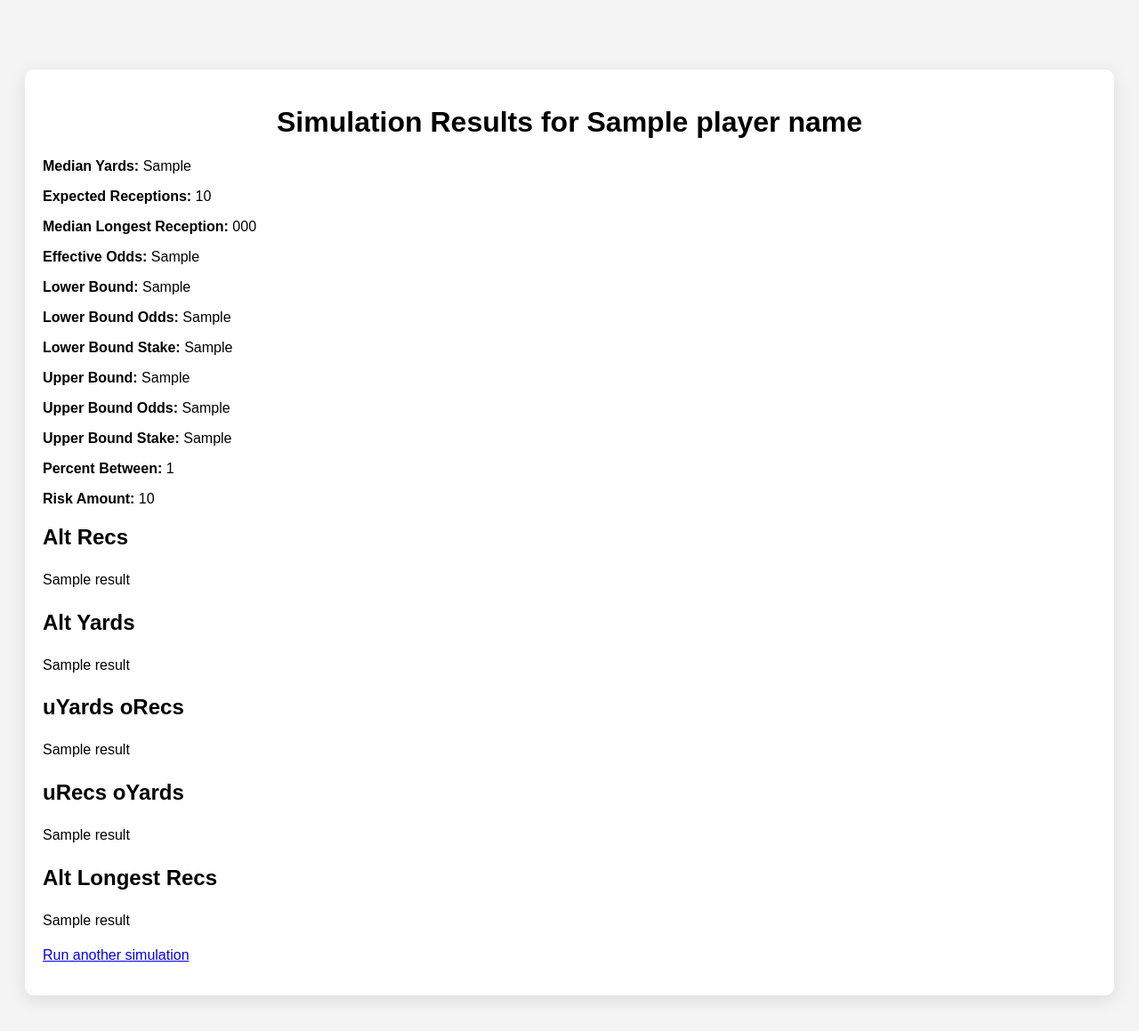
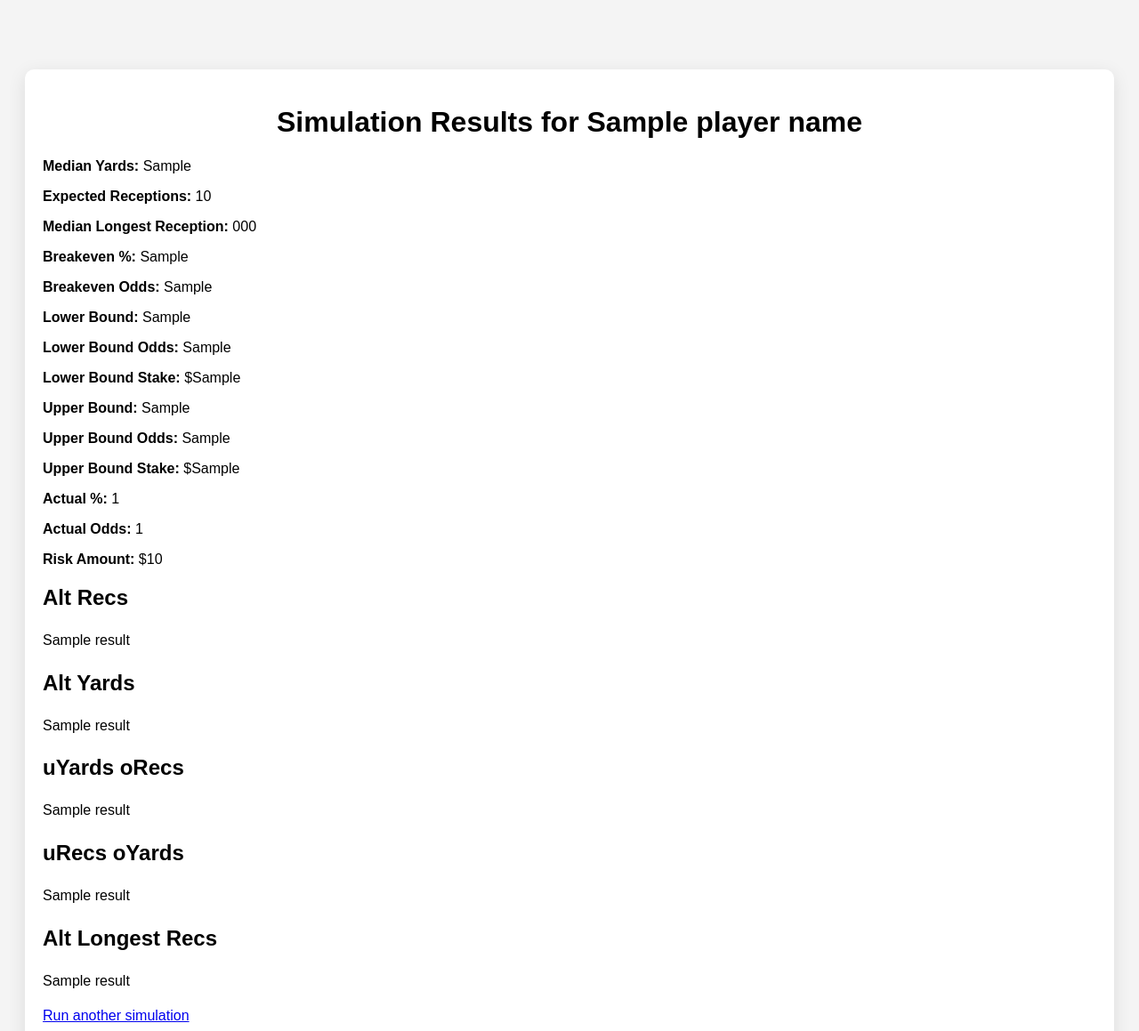
Before and after one commit to nicholasjbooth/nflreceivingsim, a Flask app: template templates/results.html in a window 1280 px wide. Shown: the top 1159 px of the page at 89% size. Before the commit the page ends 1130 px from the top, so only its background shows below. Run offline with Flask 3, Linux system fonts and the light colour scheme; the template is opened without the code that fills it: most values are stand-ins (such as "Sample title", 1, 10 or a date in 2020).

Commit message:
made sure all relevant variables are going through to results html

```diff
--- a/app.py
+++ b/app.py
@@ -26,7 +26,7 @@ regression_amount = 3.05
 regression_games = window / 5
 
 receptions_thresholds = [2, 3, 4, 5, 6, 7, 8, 9]
-yards_thresholds = [25, 40, 50, 60, 70, 80, 90, 100, 110, 125, 150]
+yards_thresholds = [25, 40, 50, 60, 70, 80, 90, 100, 110, 125, 150, 200]
 longest_reception_thresholds = [10, 20, 30, 40, 50]
 
 
@@ -86,15 +86,25 @@ def simulate():
         current_yards = int(request.form.get('current_yards') or 0)
         current_receptions = int(request.form.get('current_receptions') or 0)
         time_remaining = int(request.form.get('time_remaining') or 60)
-        lower_bound = float(request.form.get('lower_bound') or 22)
-        upper_bound = float(request.form.get('upper_bound') or 78)
-        lower_bound_odds = int(request.form.get('lower_bound_odds') or -110)
-        upper_bound_odds = int(request.form.get('upper_bound_odds') or -110)
+        # Fetch and convert lower/upper bounds and odds, keeping None if not provided
+        lower_bound = request.form.get('lower_bound')
+        upper_bound = request.form.get('upper_bound')
+        lower_bound_odds = request.form.get('lower_bound_odds')
+        upper_bound_odds = request.form.get('upper_bound_odds')
 
-        # Correct handling of bet sizes
+        # Convert to float/int only if a valid value is provided
+        lower_bound = float(lower_bound) if lower_bound else None
+        upper_bound = float(upper_bound) if upper_bound else None
+        lower_bound_odds = int(lower_bound_odds) if lower_bound_odds else None
+        upper_bound_odds = int(upper_bound_odds) if upper_bound_odds else None
+
+
+       # Correct handling of bet sizes with a default of 0.0
         lower_bound_stake = float(request.form.get('lower_bound_stake') or 0.0)
         upper_bound_stake = float(request.form.get('upper_bound_stake') or 0.0)
 
+        if lower_bound_stake == 0.00 and upper_bound_stake == 0.00:
+            lower_bound_stake = 100
 
         # Store the form inputs in the session for future use
         session['player_name'] = player_name
@@ -102,7 +112,7 @@ def simulate():
         session['receptions_threshold'] = receptions_threshold
         session['current_yards'] = current_yards
         session['current_receptions'] = current_receptions
-        session['time_remaining'] = time_remaining
+        session['time_remaining'] = None if time_remaining == 60 else time_remaining
         session['lower_bound'] = lower_bound
         session['upper_bound'] = upper_bound
         session['lower_bound_odds'] = lower_bound_odds
@@ -161,7 +171,10 @@ def simulate():
             return f"+{int(odds_value)}" if odds_value >= 100 else int(odds_value)
 
         def format_percentage(percent_value):
-            return f"+{percent_value:.2f}%" if percent_value >= 100 else f"{percent_value:.2f}%"
+            if percent_value is None:
+                return None
+            else:
+                return f"+{percent_value:.2f}%" if percent_value >= 100 else f"{percent_value:.2f}%"
 
         def format_results(results_list):
             formatted_list = []
@@ -179,17 +192,51 @@ def simulate():
         uyards_orecs = format_results(threshold_results['uyards_orecs'])
         urecs_oyards = format_results(threshold_results['urecs_oyards'])
         alt_longest_recs = format_results(threshold_results['alt_longest_recs'])
-        percent_between = format_percentage(threshold_results['percent_between'])
+        if lower_bound is not None and upper_bound is not None:
+            percent_between = format_percentage(threshold_results['percent_between'])
+            percent_between_american = i2a((threshold_results['percent_between'])/100)
+        else:
+            percent_between = None
+            percent_between_american = None
+
 
         total_time = time.time() - start_time
         print(f"Total simulation took {total_time:.2f} seconds")
 
-        middle_metrics = calculate_bet_size_and_effective_odds(lower_bound_odds, upper_bound_odds, lower_bound_stake, bet_on='outcome_1')
-        lower_bound_stake = middle_metrics['bet_size_1']
-        upper_bound_stake = middle_metrics['bet_size_2']
-        risk_amount = middle_metrics['risk_amount']
-        effective_odds = i2a(middle_metrics['effective_odds'])
+        if lower_bound is not None and upper_bound is not None:
+            # Handle the calculation of bet size and odds based on whether upper_bound_stake has a value
+            if upper_bound_stake:  # Check if upper_bound_stake is not 0
+                bet_on = 'outcome_2'
+                stake = upper_bound_stake
+            else:
+                bet_on = 'outcome_1'
+                stake = lower_bound_stake
 
+            middle_metrics = calculate_bet_size_and_effective_odds(
+                lower_bound_odds, upper_bound_odds, stake, bet_on=bet_on
+            )
+
+            lower_bound_stake = middle_metrics['bet_size_1']
+            upper_bound_stake = middle_metrics['bet_size_2']
+            risk_amount = middle_metrics['risk_amount']
+            effective_odds = middle_metrics['effective_odds']
+            effective_american = i2a(effective_odds)
+        else:
+            # If no bet size values, set default or skip this part
+            lower_bound_stake = None
+            upper_bound_stake = None
+            risk_amount = None
+            effective_american = None
+            effective_odds = None
+
+        # Format for output
+        effective_odds = format_percentage(effective_odds * 100)
+        effective_american = format_odds(effective_american)
+        percent_between_american = format_odds(percent_between_american)
+
+        risk_amount = round(risk_amount, 2)
+        lower_bound_stake = round(lower_bound_stake, 2)
+        upper_bound_stake = round(upper_bound_stake, 2)
 
         return render_template(
             'results.html',
@@ -211,6 +258,8 @@ def simulate():
             percent_between=percent_between,
             effective_odds=effective_odds,
             risk_amount=risk_amount,
+            percent_between_american=percent_between_american,
+            effective_american=effective_american,
             )
 
     except Exception as e:
--- a/betting_tools.py
+++ b/betting_tools.py
@@ -42,10 +42,12 @@ def i2a(implied_probability):
 def i2d(implied_probability):
     return 1 / implied_probability
 
-#Arbitrage Calculator with effective bet calculator
+#Arbitrage Calculator with effective bet
 def calculate_bet_size_and_effective_odds(odds_1_american, odds_2_american, known_bet_size=None, bet_on='outcome_1'):
     odds_1_decimal = a2d(odds_1_american)
     odds_2_decimal = a2d(odds_2_american)
+
+    print(f"odds_1_decimal: {odds_1_decimal}, odds_2_decimal: {odds_2_decimal}")
 
     if known_bet_size is None:
         known_bet_size = 100
@@ -55,17 +57,22 @@ def calculate_bet_size_and_effective_odds(odds_1_american, odds_2_american, know
 
     if bet_on == 'outcome_1':
         bet_size_2 = (known_bet_size * odds_1_decimal) / odds_2_decimal
+        print(f"bet_size_2: {bet_size_2}")
 
     elif bet_on == 'outcome_2':
         bet_size_1 = (known_bet_size * odds_2_decimal) / odds_1_decimal
         bet_size_2 = known_bet_size
+        print(f"bet_size_1: {bet_size_1}, bet_size_2: {bet_size_2}")
 
     else:
         raise ValueError("Invalid bet_on value. Must be 'outcome_1' or 'outcome_2'")
 
     effective_probability = 1 - (odds_1_decimal * odds_2_decimal) / (odds_1_decimal + odds_2_decimal)
+    effective_probability = max(0, min(1, effective_probability))  # Ensure effective_probability is between 0 and 1
     risk_amount = (known_bet_size + bet_size_2) * effective_probability
     effective_probability = 1 if effective_probability < 0 else effective_probability
+
+    print(f"effective_probability: {effective_probability}, risk_amount: {risk_amount}")
 
     return {
         'bet_size_1': known_bet_size if bet_on == 'outcome_1' else bet_size_1,
@@ -74,11 +81,12 @@ def calculate_bet_size_and_effective_odds(odds_1_american, odds_2_american, know
         'effective_odds': effective_probability
     }
 
-x = calculate_bet_size_and_effective_odds(100, 101)
+
+'''x = calculate_bet_size_and_effective_odds(-110, -130, 500, 'outcome_2')
 print(x)
 
 y = (i2d(x['effective_odds']))*x['risk_amount']
 print(y)
 
 z = i2a(x['effective_odds'])
-print(z)
+print(z)'''
--- a/templates/results.html
+++ b/templates/results.html
@@ -39,15 +39,17 @@
     <p><strong>Expected Receptions:</strong> {{ adj_average }}</p>
     <p><strong>Median Longest Reception:</strong> {{ median_longest_reception }}</p>
     <!--show effective odds, lower bound, lower_bounds_odds, lower_bound_stake,same three for upper, percent between, risk amount-->
-    <p><strong>Effective Odds:</strong> {{ effective_odds }}</p>
+    <p><strong>Breakeven %:</strong> {{ effective_odds }}</p>
+    <p><strong>Breakeven Odds:</strong> {{ effective_american }}</p>
     <p><strong>Lower Bound:</strong> {{ lower_bound }}</p>
     <p><strong>Lower Bound Odds:</strong> {{ lower_bound_odds }}</p>
-    <p><strong>Lower Bound Stake:</strong> {{ lower_bound_stake }}</p>
+    <p><strong>Lower Bound Stake:</strong> ${{ lower_bound_stake }}</p>
     <p><strong>Upper Bound:</strong> {{ upper_bound }}</p>
     <p><strong>Upper Bound Odds:</strong> {{ upper_bound_odds }}</p>
-    <p><strong>Upper Bound Stake:</strong> {{ upper_bound_stake }}</p>
-    <p><strong>Percent Between:</strong> {{ percent_between }}</p>
-    <p><strong>Risk Amount:</strong> {{ risk_amount }}</p>
+    <p><strong>Upper Bound Stake:</strong> ${{ upper_bound_stake }}</p>
+    <p><strong>Actual %:</strong> {{ percent_between }}</p>
+    <p><strong>Actual Odds: </strong> {{percent_between_american }}</p>
+    <p><strong>Risk Amount:</strong> ${{ risk_amount }}</p>
 
 
 
@@ -96,7 +98,7 @@
         </ul>
     </div>
 
-    <p><a href="/?player_name={{ player_name }}&receptions_threshold={{ receptions_threshold }}&yard_threshold={{ yard_threshold }}&time_remaining={{ time_remaining }}&current_receptions={{ current_receptions }}&current_yards={{ current_yards }}&lower_bound={{ lower_bound }}&upper_bound={{ upper_bound }}&lower_bound_odds={{ lower_bound_odds }}&upper_bound_odds={{ upper_bound_odds }}&lower_bound_stake={{ lower_bound_bet_size }}&upper_bound_stake={{ upper_bound_bet_size }}">Run another simulation</a></p>
+    <p><a href="/?player_name={{ player_name }}&receptions_threshold={{ receptions_threshold }}&yard_threshold={{ yard_threshold }}&time_remaining={{ time_remaining }}&current_receptions={{ current_receptions }}&current_yards={{ current_yards }}">Run another simulation</a></p>
 </div>
 
 </body>
```
Also changed, not shown: templates/index.html (+14 -3 lines), calculations.py (line endings or trailing spaces).
